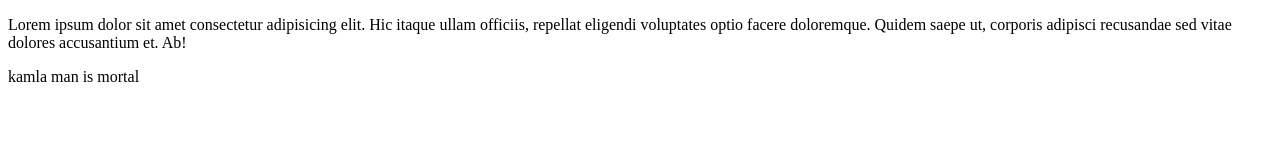
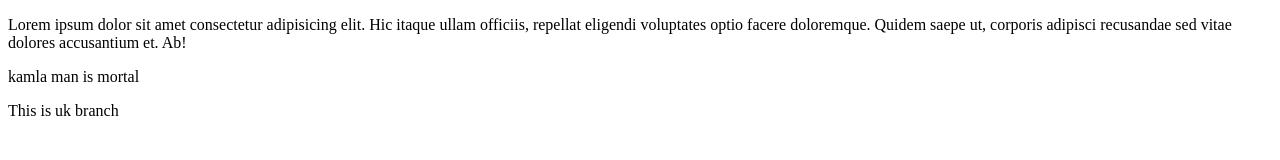
Before and after one commit to Md-sakib-al-hasan/demo, a plain HTML site: page index.html in a window 1280 px wide. Drawn offline with Linux system fonts and the light colour scheme.

Commit message:
Describe your changes here

```diff
--- a/index.html
+++ b/index.html
@@ -8,5 +8,6 @@
 <body>
     <p>Lorem ipsum dolor sit amet consectetur adipisicing elit. Hic itaque ullam officiis, repellat eligendi voluptates optio facere doloremque. Quidem saepe ut, corporis adipisci recusandae sed vitae dolores accusantium et. Ab!</p>
     <p>kamla man is mortal</p>
+    <p>This is uk branch</p>
 </body>
 </html>
```
